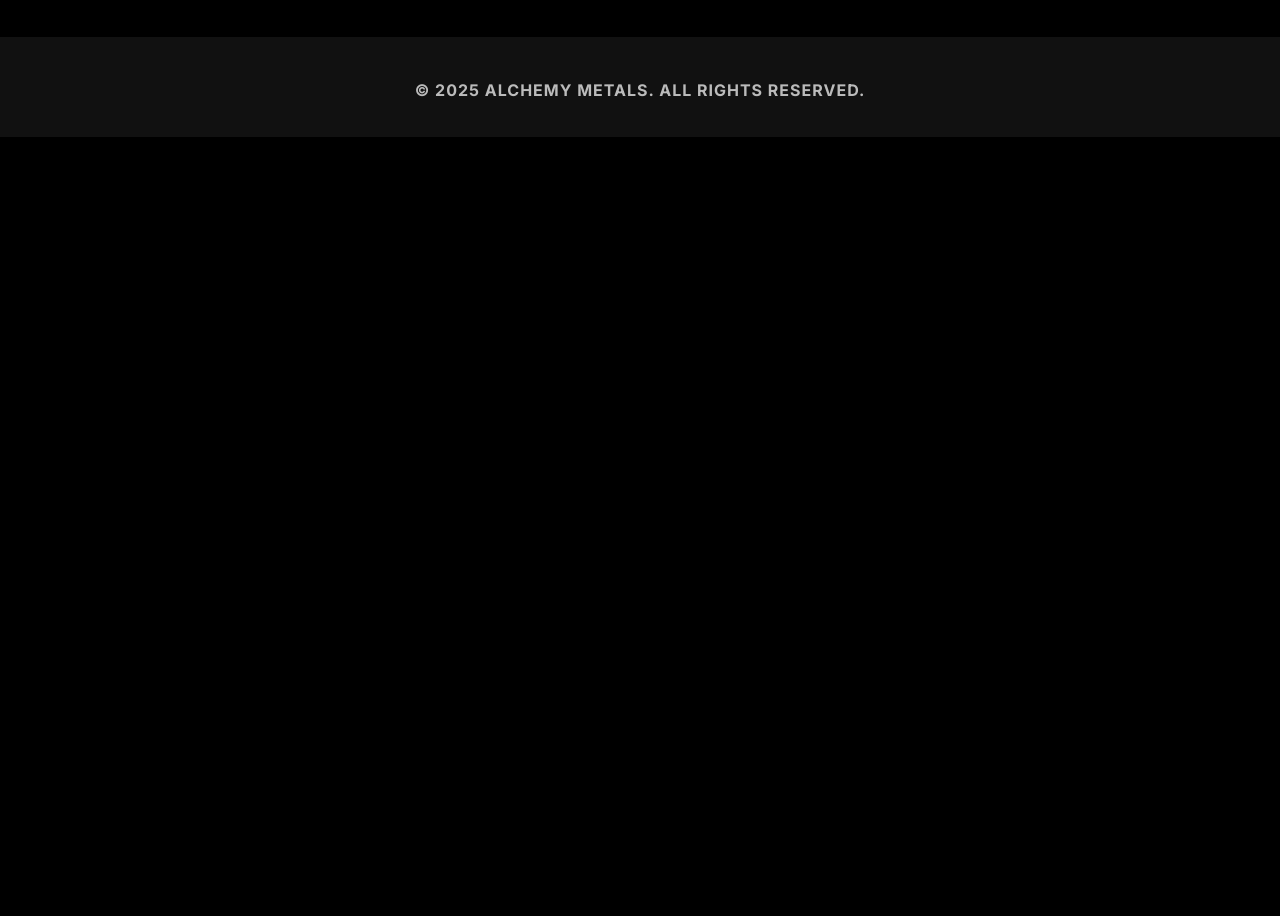
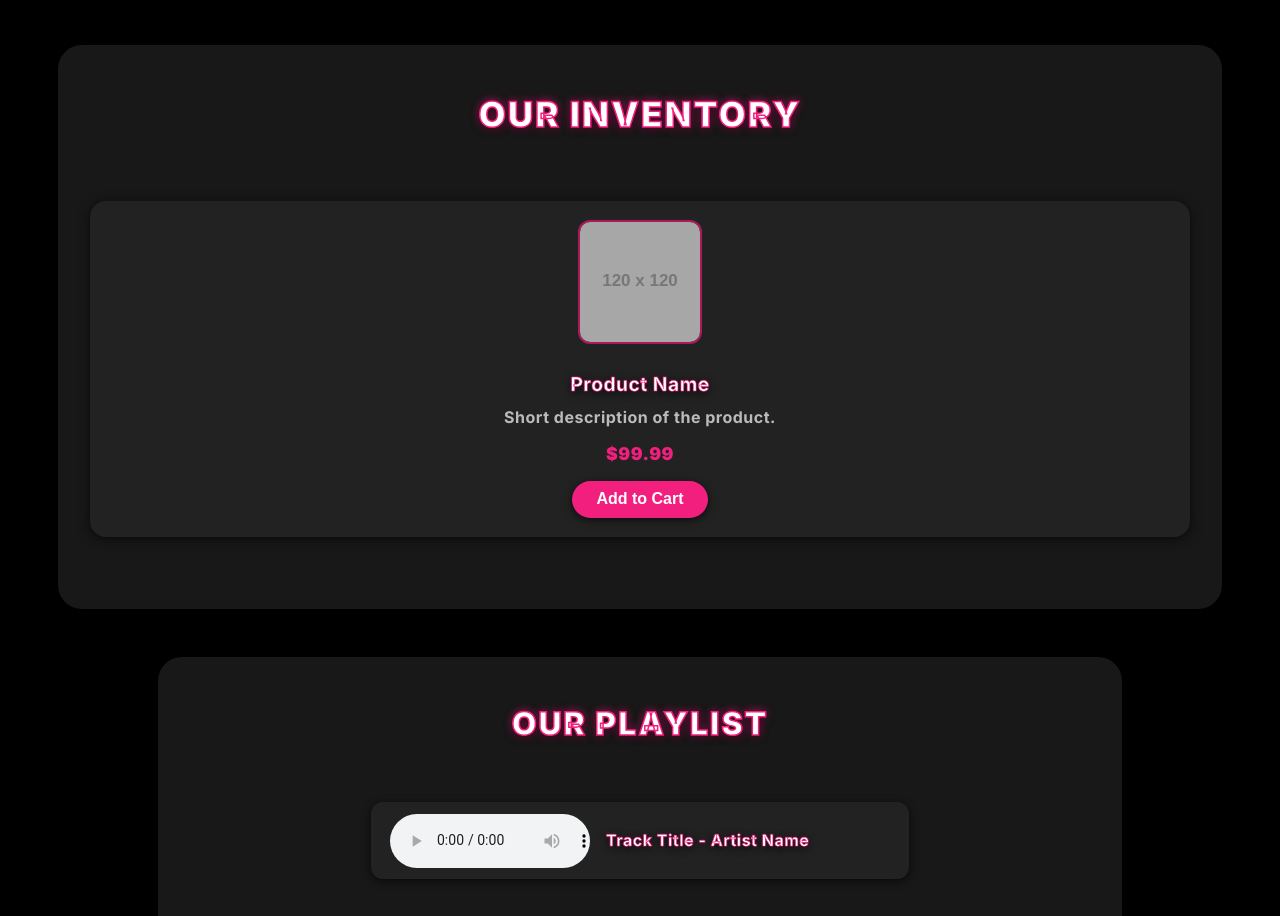
Before and after one commit to marleemassey/alchemy.metals, a website: page index.html in a window 1280 px wide. Shown: the part 1884-2800 px from the top of the page. Before the commit the page ends 2021 px from the top, so only its background shows below. Drawn offline with Linux system fonts and the light colour scheme; placeholder pictures from the web are drawn by us; a web font is replaced by a local one.

Commit message:
Enhance index.html with new inventory and music sections; add responsive design elements and improve visual styling. Add placeholder images for inventory items and music tracks.

```diff
--- a/index.html
+++ b/index.html
@@ -73,11 +73,21 @@
         text-shadow: 0 2px 8px #000, 0 0 2px #f21f7f;
         transform: scale(1.04);
       }
+      /* --- BREAKPOINT: HERO HEADING --- */
       .hero h1 {
+        /* Make pink outline more visible */
         font-size: 3.5rem;
         font-weight: 900;
         margin-bottom: 1.2rem;
         text-transform: uppercase;
+        color: #fff;
+        text-shadow:
+          0 2px 8px #000,
+          2px 2px 0 #000,
+          -2px -2px 0 #000,
+          0 0 8px #f21f7f,
+          0 0 4px #f21f7f;
+        -webkit-text-stroke: 2px #f21f7f;
       }
       .info-section h2 {
         font-size: 2.2rem;
@@ -98,7 +108,7 @@
         font-weight: 900;
         text-transform: uppercase;
       }
-      /* Responsive tweaks */
+      /* --- BREAKPOINT: RESPONSIVE --- */
       @media (max-width: 900px) {
         .record-overlay {
           width: 350px;
@@ -110,6 +120,143 @@
         .logo {
           font-size: 1.5rem;
         }
+      }
+      /* --- BREAKPOINT: SECTIONS --- */
+      .inventory-section {
+        background: #181818;
+        color: #fff;
+        margin: 3rem auto;
+        max-width: 1100px;
+        border-radius: 24px;
+        padding: 2.5rem 2rem;
+        display: flex;
+        flex-direction: column;
+        align-items: center;
+      }
+      .inventory-section h2 {
+        font-size: 2.2rem;
+        font-weight: 900;
+        margin-bottom: 1.5rem;
+        text-transform: uppercase;
+        color: #fff;
+        text-shadow:
+          0 2px 8px #000,
+          0 0 8px #f21f7f;
+        -webkit-text-stroke: 1.5px #f21f7f;
+      }
+      .inventory-grid {
+        display: grid;
+        grid-template-columns: repeat(auto-fit, minmax(220px, 1fr));
+        gap: 2rem;
+        width: 100%;
+        margin-bottom: 2rem;
+      }
+      .inventory-item {
+        background: #222;
+        border-radius: 16px;
+        padding: 1.2rem;
+        display: flex;
+        flex-direction: column;
+        align-items: center;
+        box-shadow: 0 2px 12px #000a;
+        transition: transform 0.2s;
+      }
+      .inventory-item:hover {
+        transform: scale(1.04) rotate(-1deg);
+        box-shadow: 0 4px 24px #f21f7f44;
+      }
+      .inventory-item img {
+        width: 120px;
+        height: 120px;
+        object-fit: cover;
+        border-radius: 12px;
+        margin-bottom: 1rem;
+        border: 2px solid #f21f7f;
+      }
+      .inventory-item h3 {
+        margin: 0.5rem 0 0.2rem 0;
+        font-size: 1.2rem;
+        font-weight: 700;
+        color: #fff;
+        text-shadow: 0 2px 8px #000, 0 0 2px #f21f7f;
+        -webkit-text-stroke: 0.5px #f21f7f;
+      }
+      .inventory-item p {
+        margin: 0 0 0.5rem 0;
+        color: #bbb;
+        font-size: 1rem;
+      }
+      .inventory-item .price {
+        color: #f21f7f;
+        font-weight: 900;
+        font-size: 1.1rem;
+        margin-bottom: 0.7rem;
+      }
+      .inventory-item button {
+        background: #f21f7f;
+        color: #fff;
+        border: none;
+        border-radius: 20px;
+        padding: 0.6rem 1.5rem;
+        font-weight: 700;
+        font-size: 1rem;
+        cursor: pointer;
+        transition: background 0.2s, color 0.2s;
+        box-shadow: 0 2px 8px #000a;
+      }
+      .inventory-item button:hover {
+        background: #fff;
+        color: #f21f7f;
+      }
+      /* --- BREAKPOINT: MUSIC PLAYER --- */
+      .music-section {
+        background: #181818;
+        color: #fff;
+        margin: 3rem auto 2rem auto;
+        max-width: 900px;
+        border-radius: 24px;
+        padding: 2.5rem 2rem;
+        display: flex;
+        flex-direction: column;
+        align-items: center;
+      }
+      .music-section h2 {
+        font-size: 2rem;
+        font-weight: 900;
+        margin-bottom: 1.2rem;
+        text-transform: uppercase;
+        color: #fff;
+        text-shadow: 0 2px 8px #000, 0 0 8px #f21f7f;
+        -webkit-text-stroke: 1.5px #f21f7f;
+      }
+      .music-playlist {
+        width: 100%;
+        display: flex;
+        flex-direction: column;
+        gap: 1.2rem;
+        align-items: center;
+      }
+      .music-track {
+        display: flex;
+        align-items: center;
+        gap: 1rem;
+        background: #222;
+        border-radius: 12px;
+        padding: 0.7rem 1.2rem;
+        width: 100%;
+        max-width: 500px;
+        box-shadow: 0 2px 8px #000a;
+      }
+      .music-track audio {
+        width: 200px;
+        outline: none;
+      }
+      .music-track span {
+        color: #fff;
+        font-weight: 700;
+        font-size: 1rem;
+        text-shadow: 0 2px 8px #000, 0 0 2px #f21f7f;
+        -webkit-text-stroke: 0.5px #f21f7f;
       }
     </style>
 </head>
@@ -194,6 +341,36 @@
             <!-- Graffiti SVG overlay for contact -->
             <img class="contact-graffiti" src="https://svgshare.com/i/15kA.svg" alt="graffiti tag" />
         </section>
+        <!-- Inventory section: modern online store layout -->
+        <section id="inventory" class="info-section inventory-section">
+            <h2>Our Inventory</h2>
+            <div class="inventory-grid">
+                <!-- Example inventory item -->
+                <div class="inventory-item">
+                    <img src="https://via.placeholder.com/120" alt="Product Image">
+                    <h3>Product Name</h3>
+                    <p>Short description of the product.</p>
+                    <div class="price">$99.99</div>
+                    <button>Add to Cart</button>
+                </div>
+                <!-- Repeat inventory items as needed -->
+            </div>
+        </section>
+        <!-- Music playlist section: engage visitors with music -->
+        <section id="music" class="info-section music-section">
+            <h2>Our Playlist</h2>
+            <div class="music-playlist">
+                <!-- Example music track -->
+                <div class="music-track">
+                    <audio controls>
+                        <source src="https://www.example.com/track1.mp3" type="audio/mpeg">
+                        Your browser does not support the audio element.
+                    </audio>
+                    <span>Track Title - Artist Name</span>
+                </div>
+                <!-- Repeat music tracks as needed -->
+            </div>
+        </section>
     </main>
     <footer>
         <p>&copy; 2025 Alchemy Metals. All rights reserved.</p>
```
Also changed, not shown: img/copper-ingot.jpg (added), img/gold-bar.jpg (added), img/platinum-ring.jpg (added), img/silver-coin.jpg (added).
